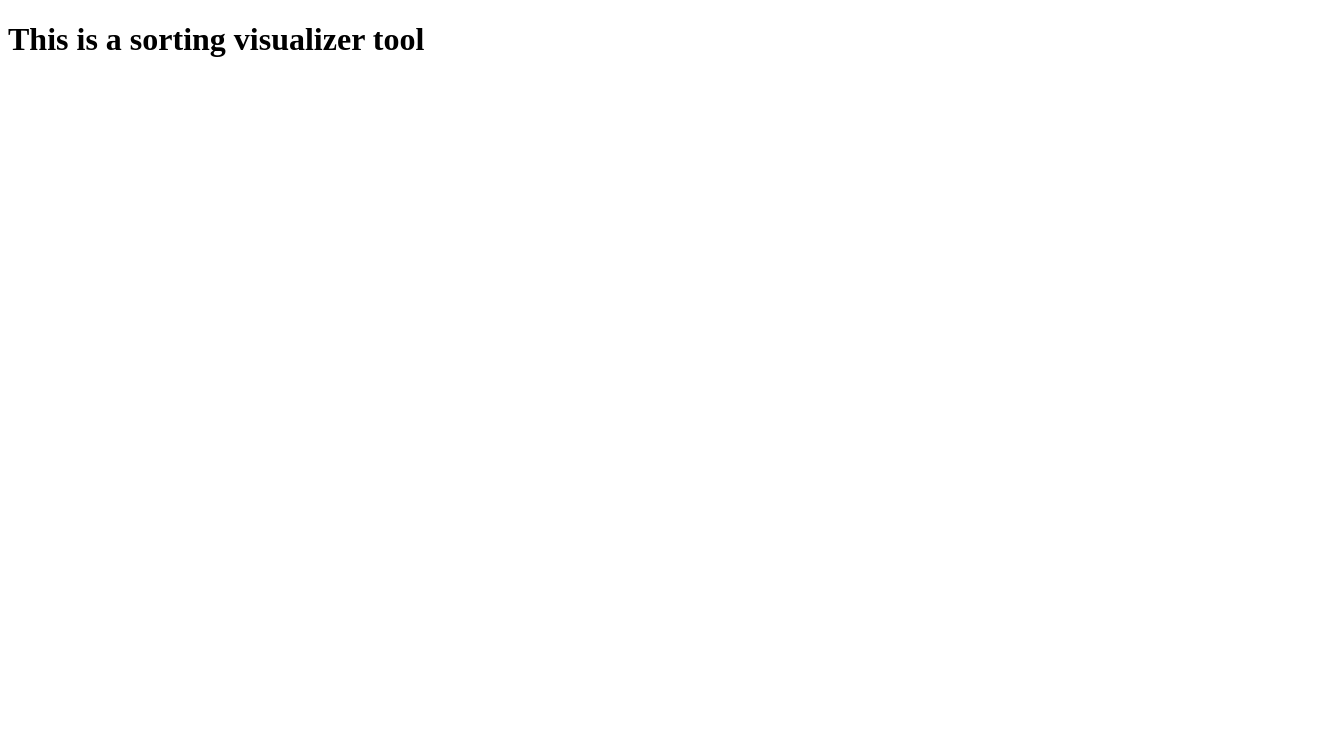
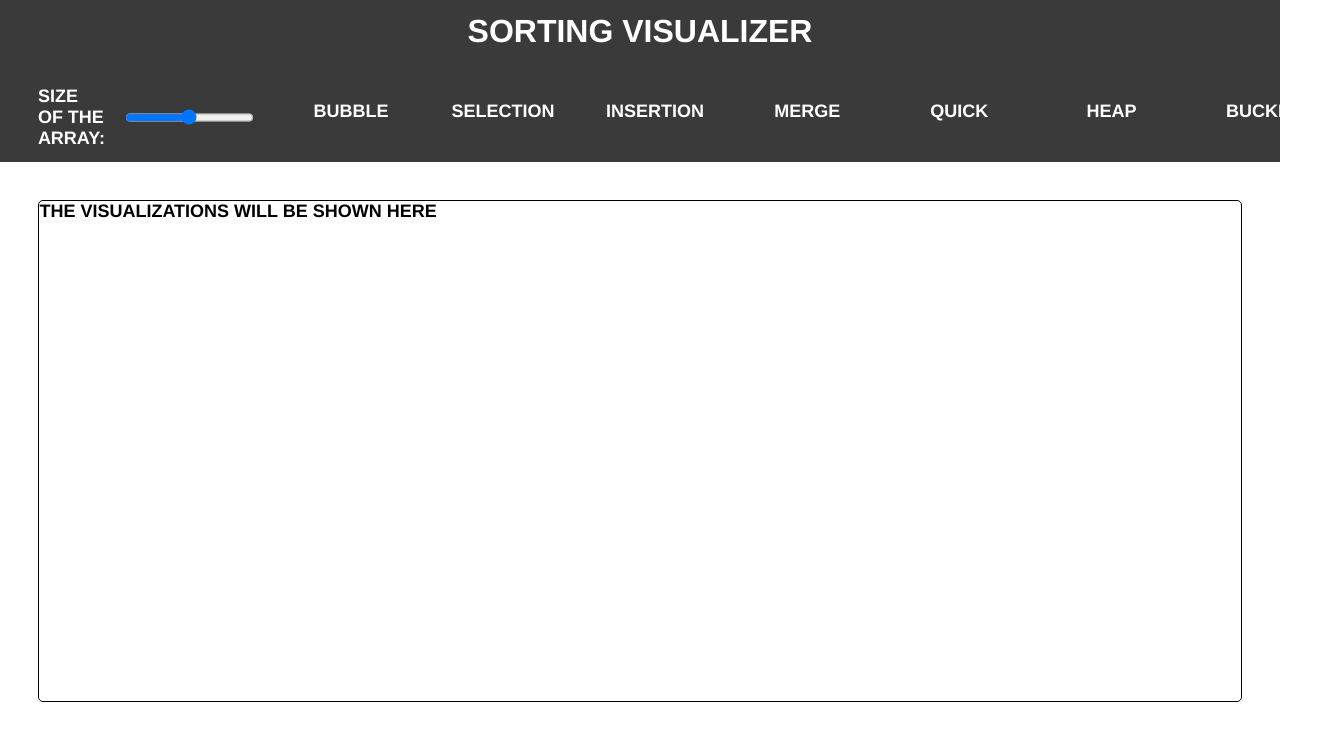
Before and after one commit to Kethantummala/Sorting_Visualizer, a plain HTML site: page index.html in a window 1280 px wide. Shown: the whole page, 1339 px wide, since content can reach past the window. Drawn offline with Linux system fonts and the light colour scheme.

Commit message:
Navbar content added

```diff
--- a/index.html
+++ b/index.html
@@ -4,8 +4,44 @@
     <meta charset="UTF-8">
     <meta name="viewport" content="width=device-width, initial-scale=1.0">
     <title>Sorting Visualizer</title>
+
+    <link rel="stylesheet" href="./css/style.css">
+
 </head>
 <body>
-    <h1>This is a sorting visualizer tool</h1>
+
+    <header>
+        <nav>
+            <p class="nav-heading">Sorting visualizer</p>
+            <div class="user-inputs">
+                <div class="array-size">
+                    <p>Size of the array:</p><input type="range">
+                </div>
+                <div class="algos">
+                    <ul>
+                        <li><button>Bubble</button></li>
+                        <li><button>Selection</button></li>
+                        <li><button>Insertion</button></li>
+                        <li><button>Merge</button></li>
+                        <li><button>Quick</button></li>
+                        <li><button>Heap</button></li>
+                        <li style="margin-right: 0px;"><button>Bucket</button></li>
+                    </ul>
+                </div>
+            </div>
+        </nav>
+    </header>
+
+    <section>
+        <div>
+            The Visualizations will be shown here
+        </div>
+    </section>
+
+    <footer>
+
+    </footer>
+
+    <script></script>
 </body>
 </html>
--- /dev/null
+++ b/style.scss
@@ -0,0 +1,96 @@
+*
+{
+    margin: 0px;
+    padding: 0px;
+    font-family: 'Helvetica Neue', Helvetica, Arial, sans-serif;
+    font-size: large;
+    font-weight: bold;
+    text-transform: uppercase;
+}
+
+nav
+{
+    background-color: rgb(59, 58, 58);
+    color: white;
+    display: flex;
+    flex-flow: column;
+    padding: 1%;
+    .nav-heading
+    {
+        display: inline-block;
+        text-align: center;
+        font-size: xx-large;
+    }
+    .user-inputs
+    {
+        display: flex;
+        justify-content: space-between;
+        margin: 0px 2%;
+        .array-size
+        {
+            display: flex;
+            margin-top: 3%;
+            p
+            {
+                display: inline;
+                padding-right: 20px;
+            }
+        }
+        .algos
+        {
+            display: flex;
+            margin-top: 2%;
+            ul
+            {
+                display: flex;
+                margin-left:2%;
+                list-style: none;
+                li
+                {
+                    display: flex;
+                    flex-direction: row-reverse;
+                    justify-content: space-evenly;
+                    margin: 0px .1%;
+                    button
+                    {
+                        background-color: transparent;
+                        border: none;
+                        color: white;
+                        outline: none;
+                        padding: 5%;
+                        width:150px;
+                        &:hover
+                        {
+                            cursor: pointer;
+                            background-color: blue;
+                        }
+                    }
+                }
+            }
+        }
+    }
+}
+
+section
+{
+    display: flex;
+    margin: 3%;
+    border-radius: 5px;
+    border: 1px solid black;
+    height: 500px;
+}
+
+@media (max-width: 480px)//Mobiles
+{
+
+}
+
+@media (min-width: 481px) and (max-width: 1250px)//Tablets
+{
+
+}
+
+@media (min-width: 1251px)//Laptops and up
+{
+
+}
```
Also changed, not shown: css/style.css (added), 1 other file.
